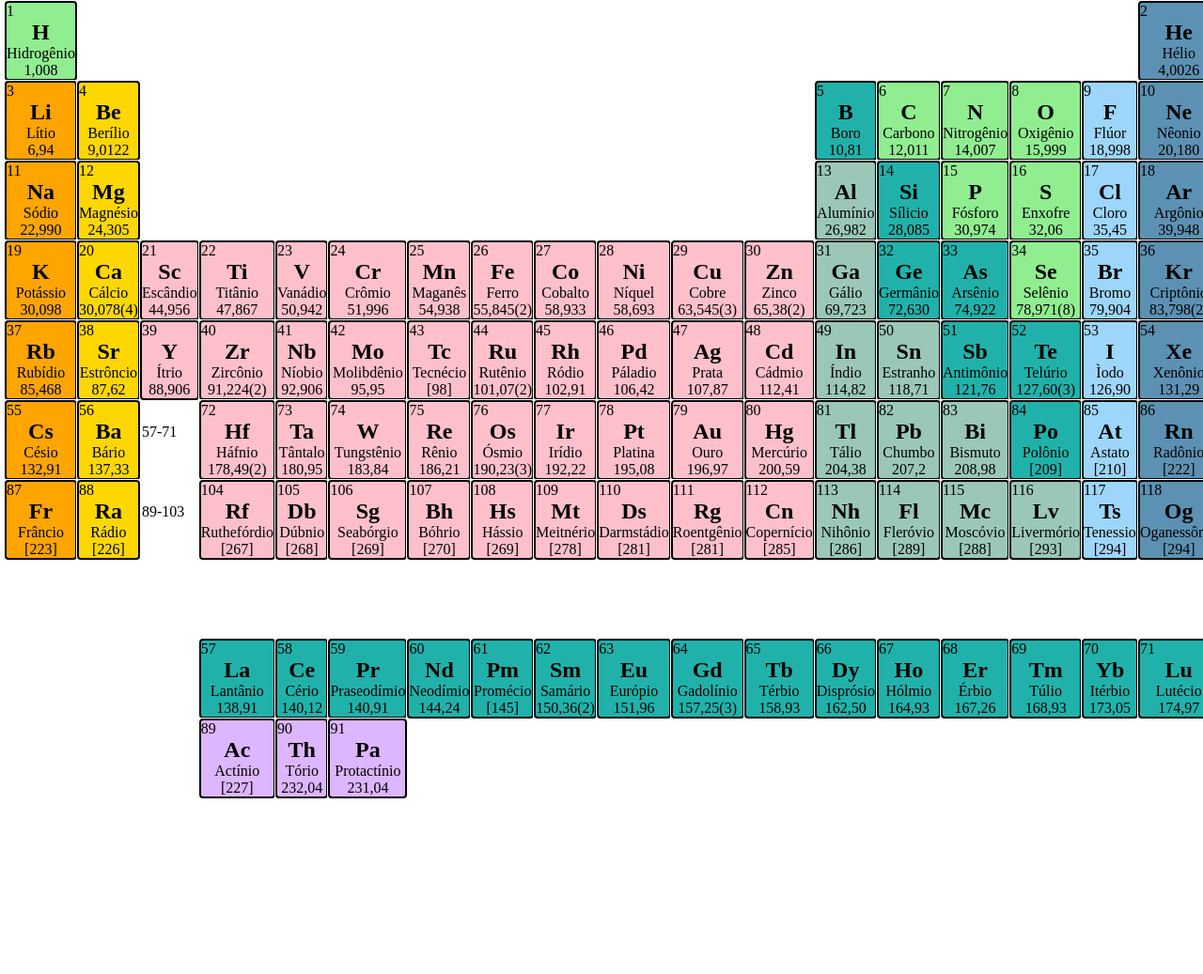
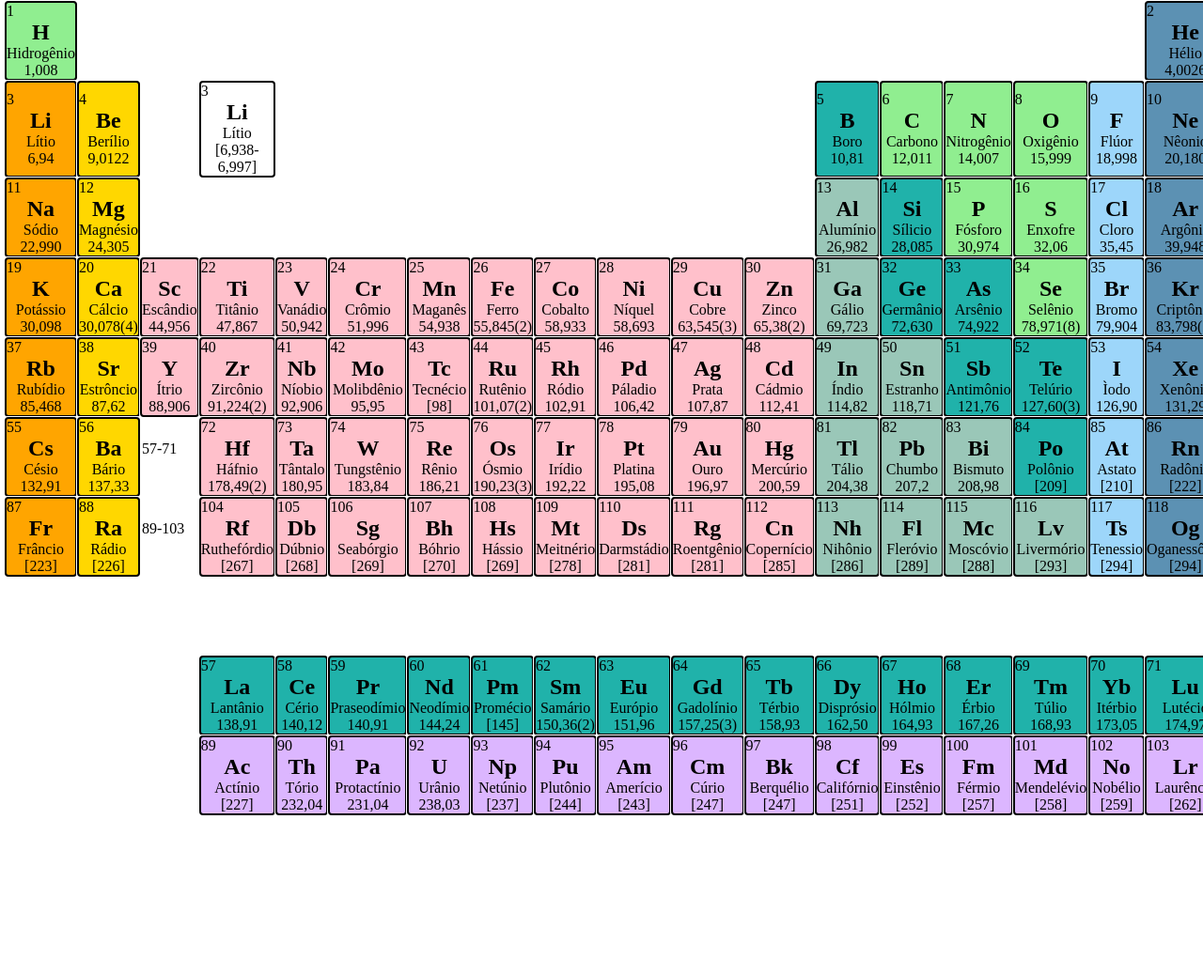
Before and after one commit to Igor-Camalves12/Html-Tabela-Periodica, a plain HTML site: page index.html in a window 1280 px wide. Shown: the top 1037 px of the page at 94% size. Drawn offline with Linux system fonts and the light colour scheme.

Commit message:
Html Tabela Periódica
Versão Pronta

```diff
--- a/index.html
+++ b/index.html
@@ -140,14 +140,16 @@
                 <br>
 
             </td>
-            <td class="">
-                <div></div>
-                <h2></h2>
+            <td class="elemento">
+                <div>3</div>
+                <h2>Li</h2>
+                Lítio
                 <br>
+                [6,938-6,997]
             </td>
             <td class="">
                 <div></div>
-                <h2></h2>
+                <div class="setanome"></div>
                 <br>
             </td>
             <td class="">
@@ -1192,65 +1194,89 @@
                 <br>
                 231,04
             </td>
-            <td class="">
-                <div></div>
-                <h2></h2>
+            <td class="elemento Actinidios">
+                <div>92</div>
+                <h2>U</h2>
+                Urânio
                 <br>
+                238,03
             </td>
-            <td class="">
-                <div></div>
-                <h2></h2>
+            <td class="elemento Actinidios">
+                <div>93</div>
+                <h2>Np</h2>
+                Netúnio
                 <br>
+                [237]
             </td>
-            <td class="">
-                <div></div>
-                <h2></h2>
+            <td class="elemento Actinidios">
+                <div>94</div>
+                <h2>Pu</h2>
+                Plutônio
                 <br>
+                [244]
             </td>
-            <td class="">
-                <div></div>
-                <h2></h2>
+            <td class="elemento Actinidios">
+                <div>95</div>
+                <h2>Am</h2>
+                Amerício
                 <br>
+                [243]
             </td>
-            <td class="">
-                <div></div>
-                <h2></h2>
+            <td class="elemento Actinidios">
+                <div>96</div>
+                <h2>Cm</h2>
+                Cúrio
                 <br>
+                [247]
             </td>
-            <td class="">
-                <div></div>
-                <h2></h2>
+            <td class="elemento Actinidios">
+                <div>97</div>
+                <h2>Bk</h2>
+                Berquélio
                 <br>
+                [247]
             </td>
-            <td class="">
-                <div></div>
-                <h2></h2>
+            <td class="elemento Actinidios">
+                <div>98</div>
+                <h2>Cf</h2>
+                Califórnio
                 <br>
+                [251]
             </td>
-            <td class="">
-                <div></div>
-                <h2></h2>
+            <td class="elemento Actinidios">
+                <div>99</div>
+                <h2>Es</h2>
+                Einstênio
                 <br>
+                [252]
             </td>
-            <td class="">
-                <div></div>
-                <h2></h2>
+            <td class="elemento Actinidios">
+                <div>100</div>
+                <h2>Fm</h2>
+                Férmio
                 <br>
+                [257]
             </td>
-            <td class="">
-                <div></div>
-                <h2></h2>
+            <td class="elemento Actinidios">
+                <div>101</div>
+                <h2>Md</h2>
+                Mendelévio
                 <br>
+                [258]
             </td>
-            <td class="">
-                <div></div>
-                <h2></h2>
+            <td class="elemento Actinidios">
+                <div>102</div>
+                <h2>No</h2>
+                Nobélio
                 <br>
+                [259]
             </td>
-            <td class="">
-                <div></div>
-                <h2></h2>
+            <td class="elemento Actinidios">
+                <div>103</div>
+                <h2>Lr</h2>
+                Laurêncio
                 <br>
+                [262]
             </td>
             <td class="">
                 <div></div>
```
Also changed, not shown: style.css (+39 -13 lines).
